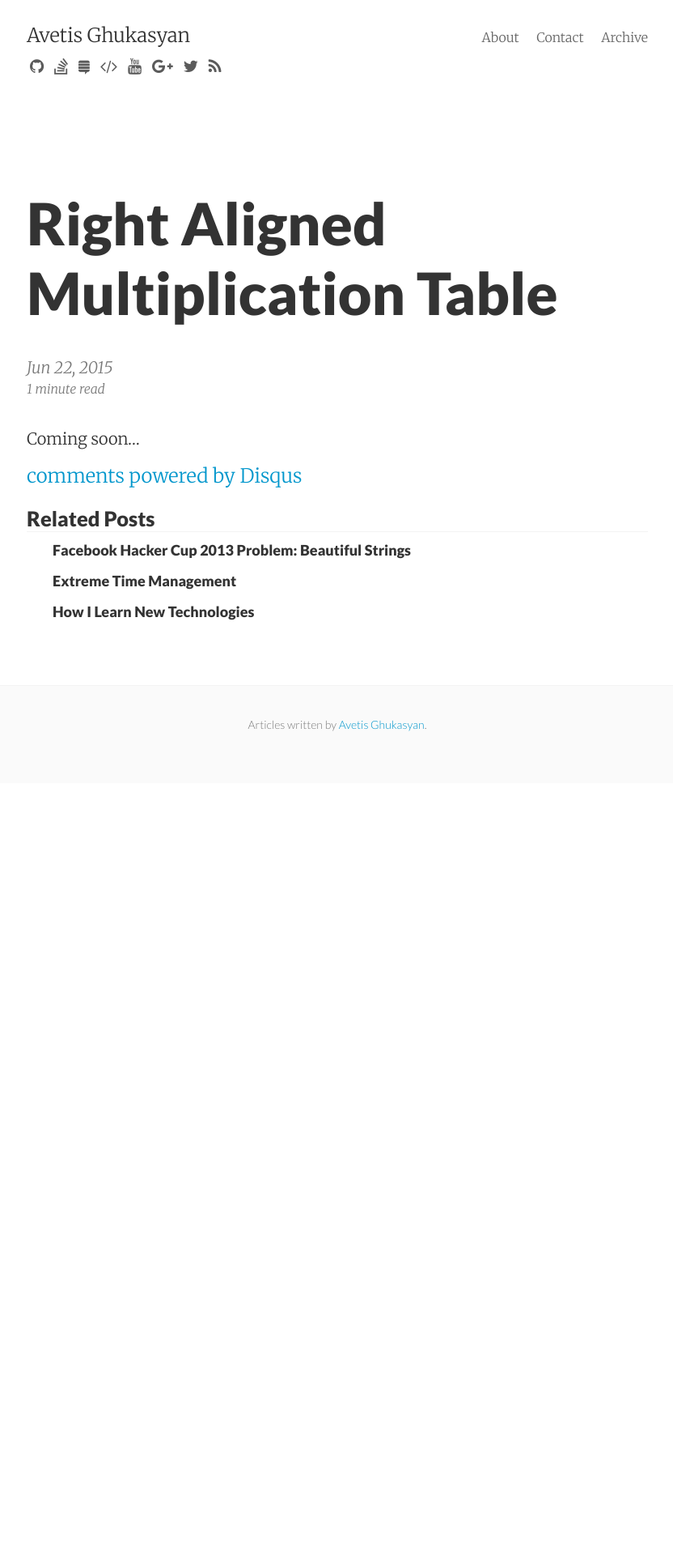
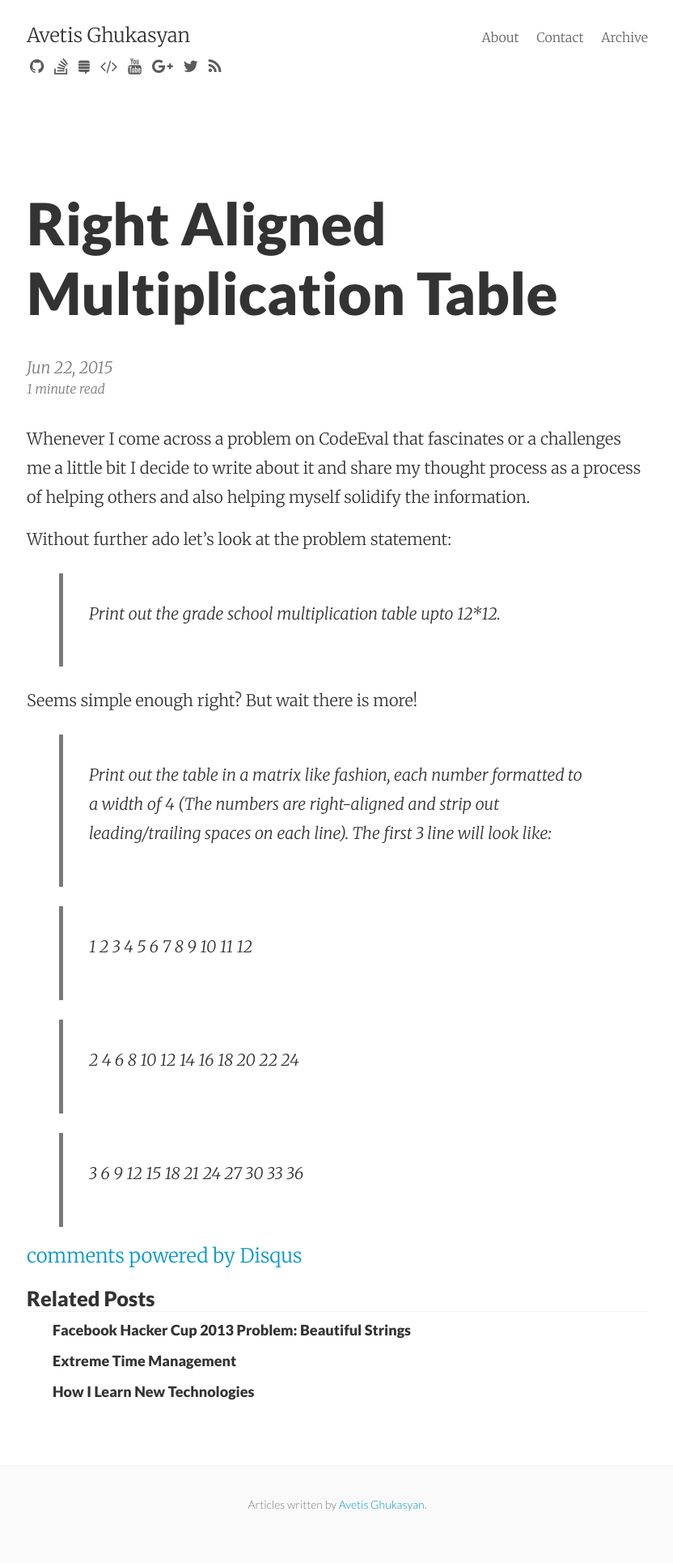
Before and after one commit to JungMinu/AvetisG.github.io, a Jekyll site: the page built from _posts/2015-06-22-right-aligned-multiplication-table.md, in a window 1280 px wide. Shown: the whole page at 81% size, without its empty margins (223-1055 px from the left). Built offline with Jekyll 4.4.1, drawn with Linux system fonts in a browser that asks for light colours; nearby versions of some CDN libraries; Markdown is read by kramdown in place of the engine named in the settings; comment, search, counter and statistics services are not loaded; before the commit the page ends 967 px from its top, so only the background shows below that.

Commit message:
Update 2015-06-22-right-aligned-multiplication-table.md

```diff
--- a/_posts/2015-06-22-right-aligned-multiplication-table.md
+++ b/_posts/2015-06-22-right-aligned-multiplication-table.md
@@ -3,4 +3,18 @@ layout: post
 title: "Right Aligned Multiplication Table"
 ---
 
-Coming soon...
+Whenever I come across a problem on CodeEval that fascinates or a challenges me a little bit I decide to write about it and share my thought process as a process of helping others and also helping myself solidify the information.
+
+Without further ado let's look at the problem statement:
+
+> Print out the grade school multiplication table upto 12*12.
+
+Seems simple enough right? But wait there is more!
+
+> Print out the table in a matrix like fashion, each number formatted to a width of 4 (The numbers are right-aligned and strip out leading/trailing spaces on each line). The first 3 line will look like:
+
+> 1   2   3   4   5   6   7   8   9  10  11  12
+
+> 2   4   6   8  10  12  14  16  18  20  22  24
+
+> 3   6   9  12  15  18  21  24  27  30  33  36
```
